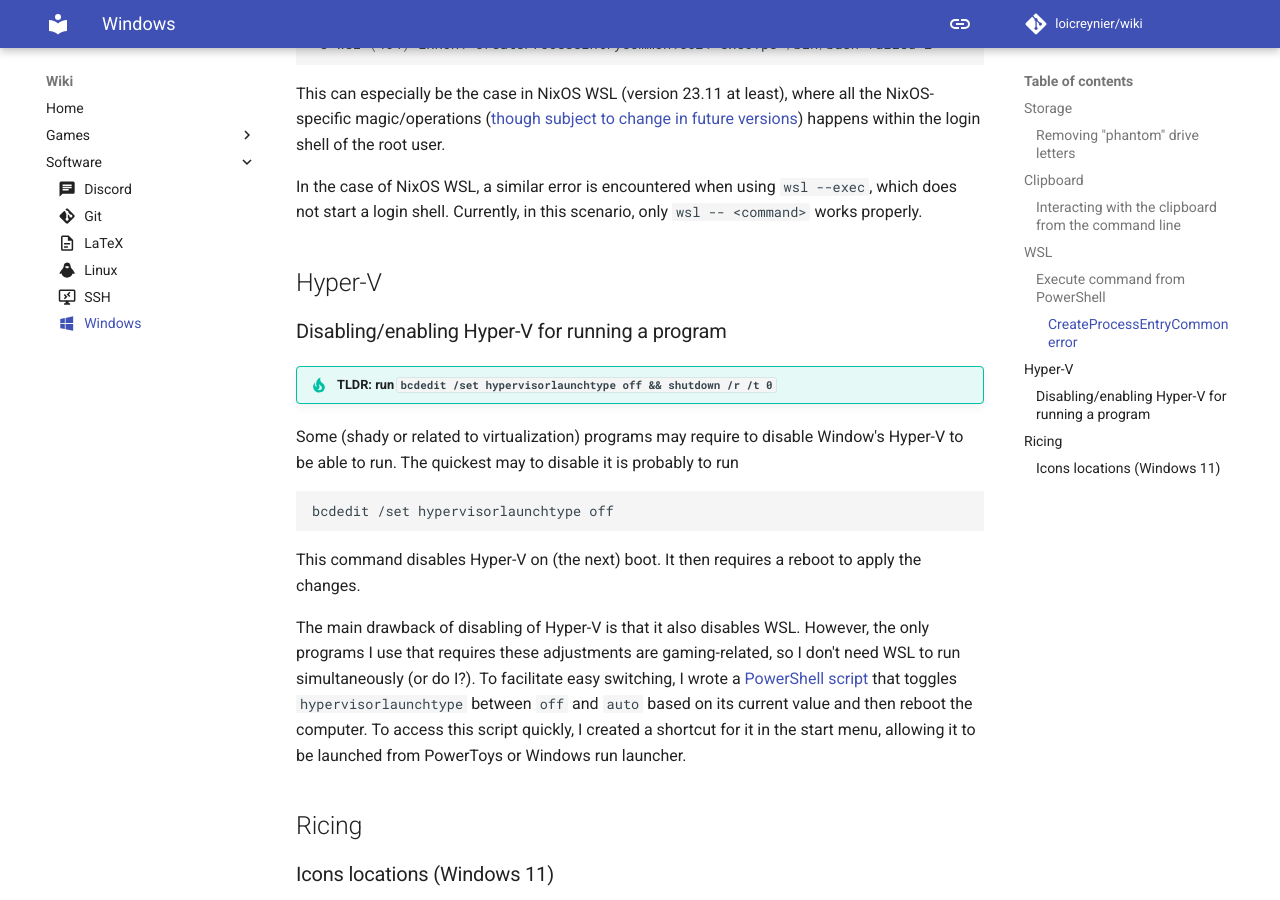
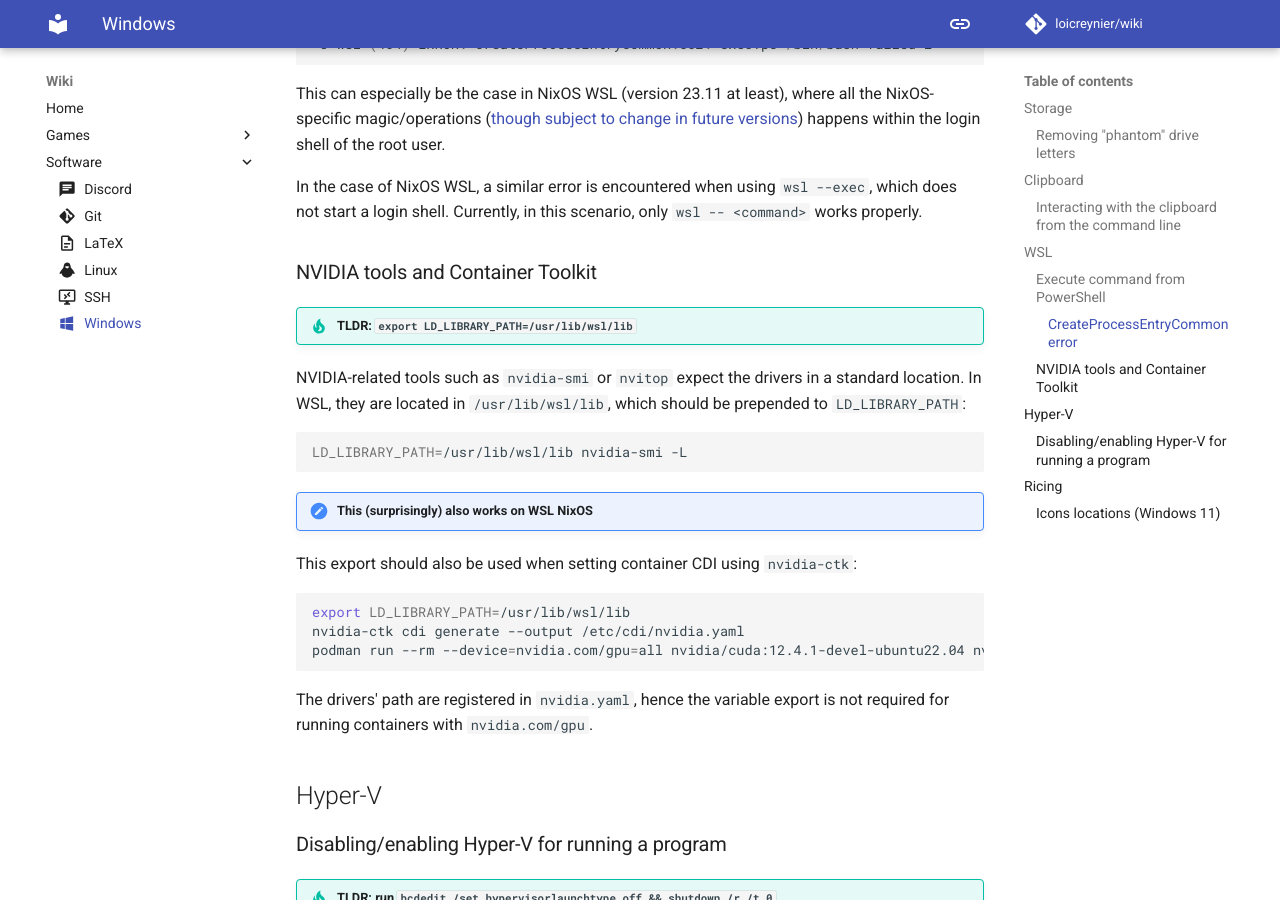
Before and after one commit to loicreynier/wiki, an MkDocs documentation site: the page built from docs/software/windows.md, in a window 1280 px wide and 900 px high, scrolled down 1545 px. Built offline with MkDocs 1.6.1 and Material for MkDocs 9.7.7, drawn with Linux system fonts in a browser that asks for light colours; comment, search, counter and statistics services are not loaded.

Commit message:
docs(windows): add run NVIDIA tools on WSL

````diff
--- a/docs/software/windows.md
+++ b/docs/software/windows.md
@@ -99,6 +99,30 @@
 
 [NixOSWSL_login_error]: https://github.com/nix-community/NixOS-WSL/issues/284
 
+### NVIDIA tools and Container Toolkit
+
+!!! Tip "TLDR: `export LD_LIBRARY_PATH=/usr/lib/wsl/lib`"
+
+NVIDIA-related tools such as `nvidia-smi` or `nvitop` expect the drivers in a standard location.
+In WSL, they are located in `/usr/lib/wsl/lib`, which should be prepended to `LD_LIBRARY_PATH`:
+
+```shell
+LD_LIBRARY_PATH=/usr/lib/wsl/lib nvidia-smi -L
+```
+
+!!! Note "This (surprisingly) also works on WSL NixOS"
+
+This export should also be used when setting container CDI using `nvidia-ctk`:
+
+```shell
+export LD_LIBRARY_PATH=/usr/lib/wsl/lib
+nvidia-ctk cdi generate --output /etc/cdi/nvidia.yaml
+podman run --rm --device=nvidia.com/gpu=all nvidia/cuda:12.4.1-devel-ubuntu22.04 nvidia-smi -L
+```
+
+The drivers' path are registered in `nvidia.yaml`,
+hence the variable export is not required for running containers with `nvidia.com/gpu`.
+
 ## Hyper-V
 
 ### Disabling/enabling Hyper-V for running a program
````
